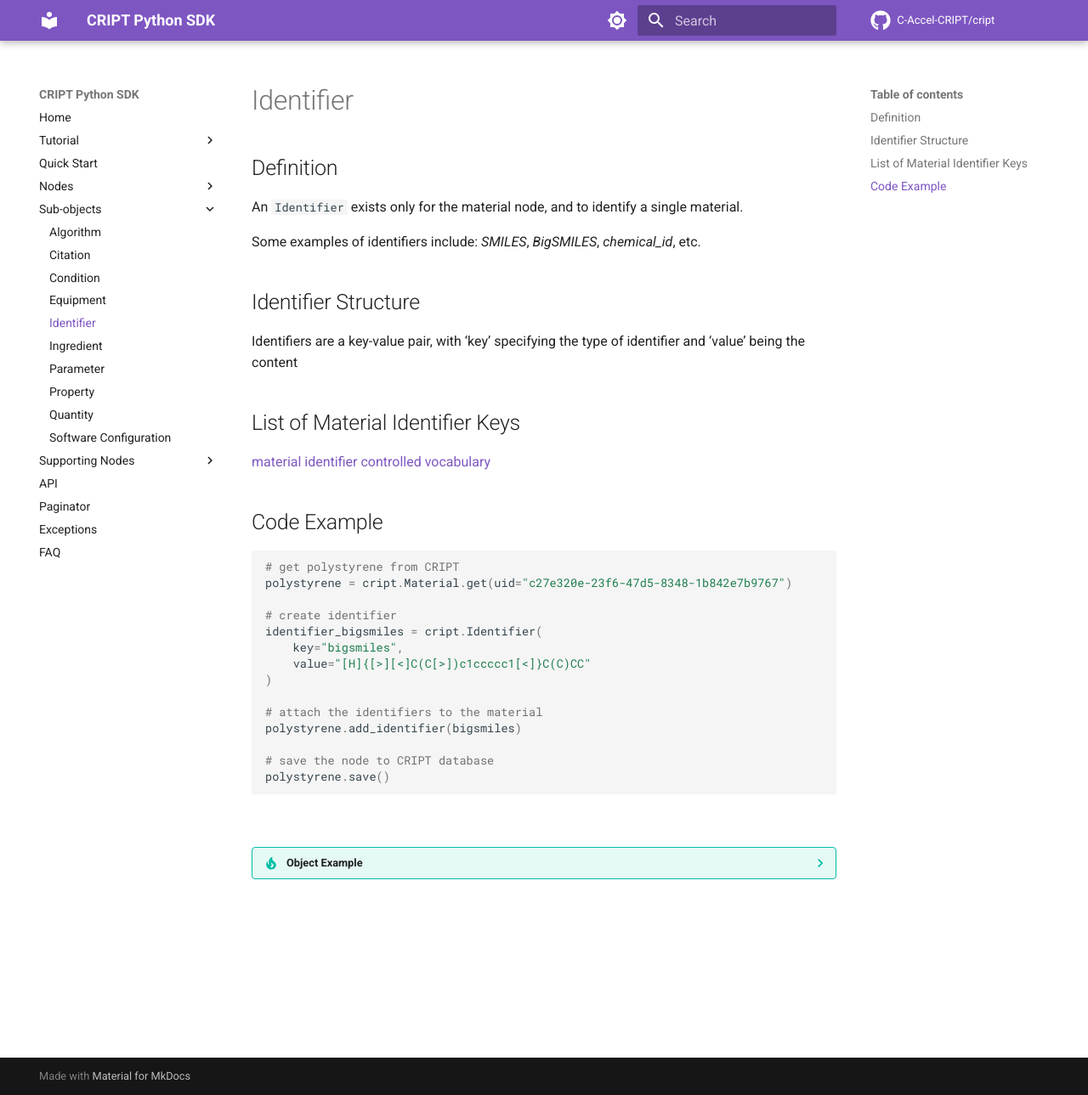
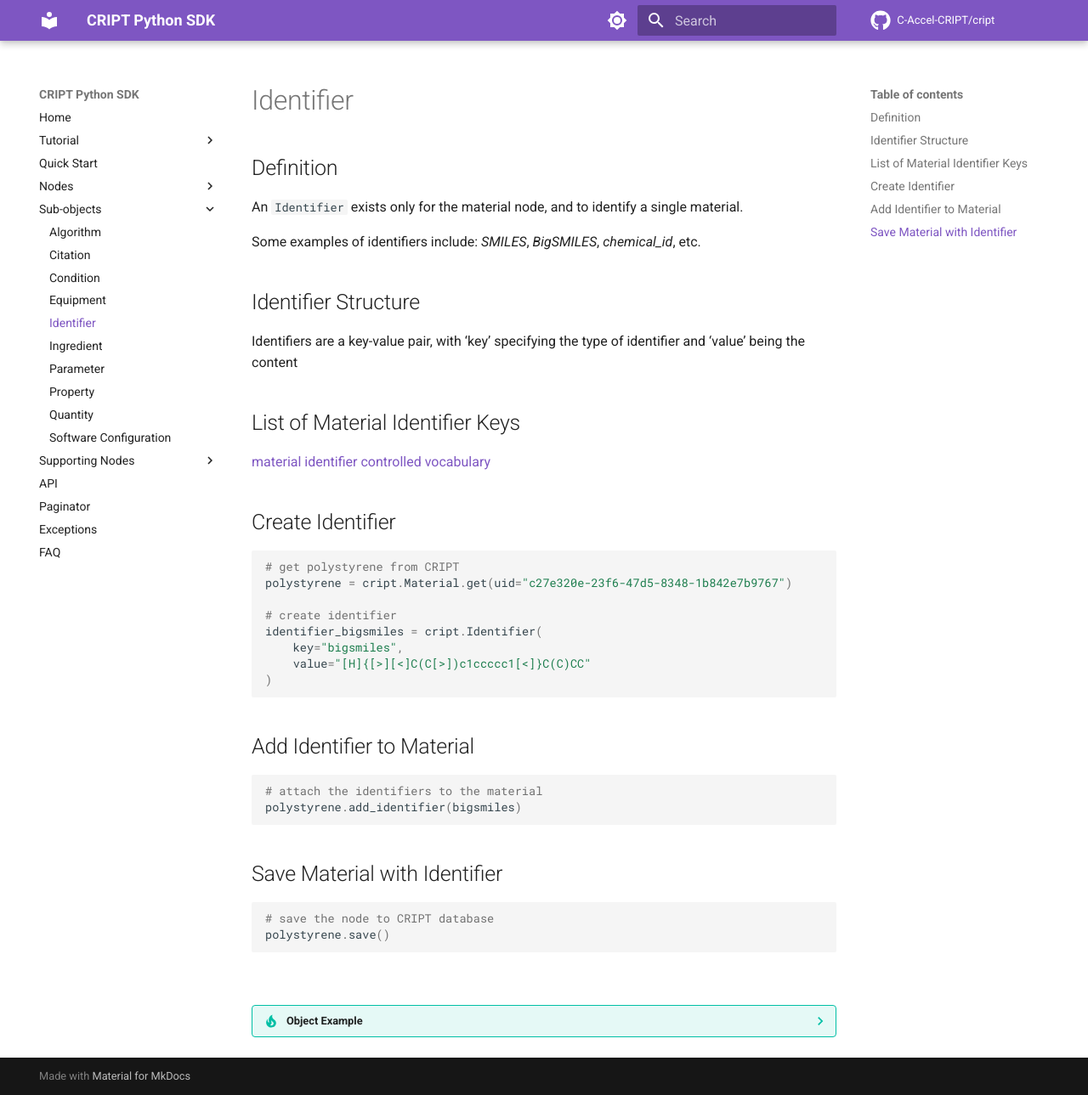
Before and after one commit to C-Accel-CRIPT/sdk-archive, an MkDocs documentation site: the page built from docs/subobjects/identifier.md, in a window 1280 px wide and 1289 px high. Shown: the whole window at 85% size. Built offline with MkDocs 1.6.1 and Material for MkDocs 9.7.7, drawn with Linux system fonts in a browser that asks for light colours; comment, search, counter and statistics services are not loaded.

Commit message:
updates and improvements

````diff
--- a/docs/subobjects/identifier.md
+++ b/docs/subobjects/identifier.md
@@ -17,7 +17,7 @@
 </a>
 
 
-## Code Example
+## Create Identifier
 
 ```python
 # get polystyrene from CRIPT
@@ -28,10 +28,16 @@
     key="bigsmiles",
     value="[H]{[>][<]C(C[>])c1ccccc1[<]}C(C)CC"
 )
+```
 
+## Add Identifier to Material
+```python
 # attach the identifiers to the material
 polystyrene.add_identifier(bigsmiles)
+```
 
+## Save Material with Identifier
+```python
 # save the node to CRIPT database
 polystyrene.save()
 ```
````
Also changed, not shown: docs/quickstart.md (+2 -2 lines), docs/subobjects/citation.md (+1 -1 lines).
